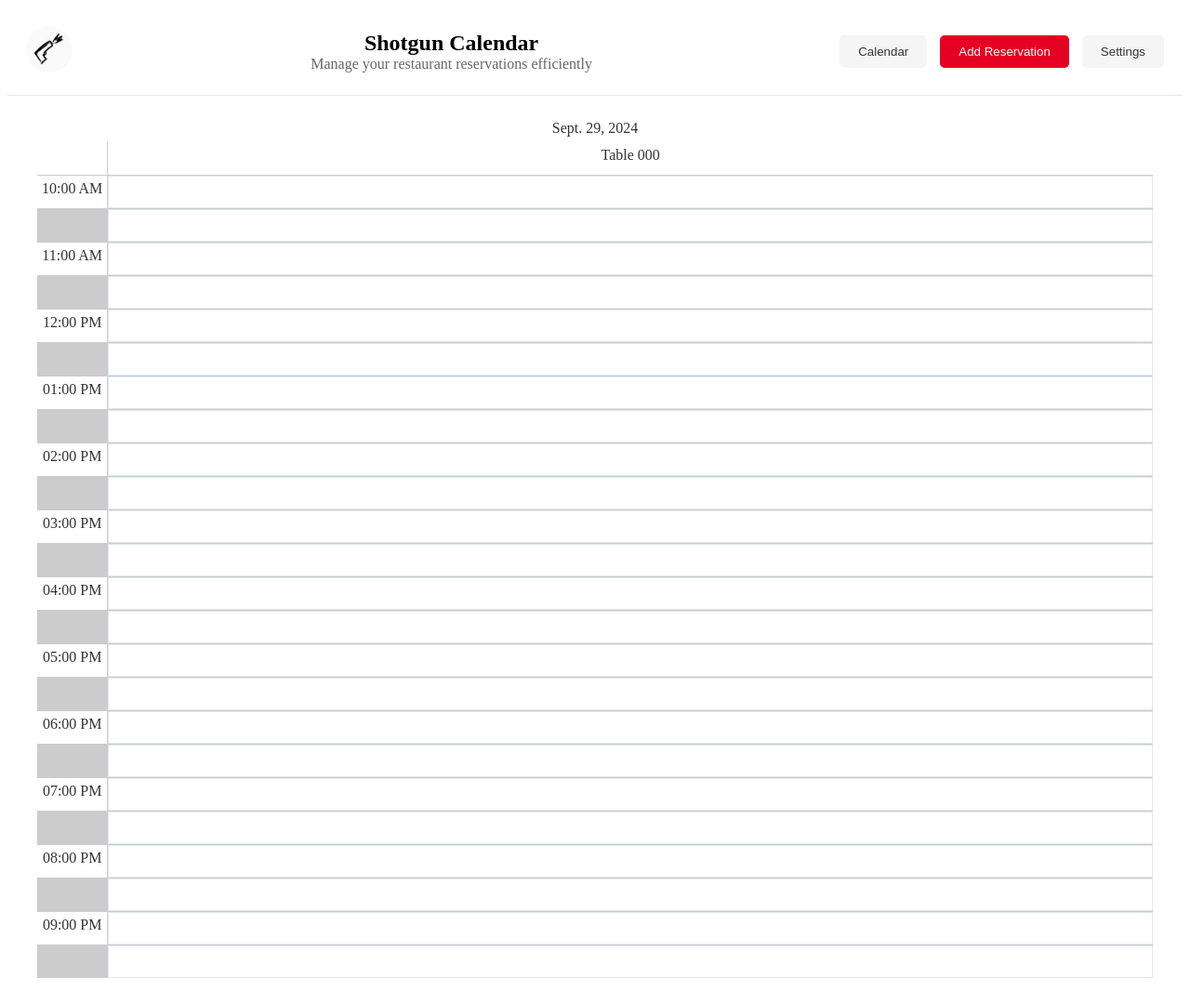
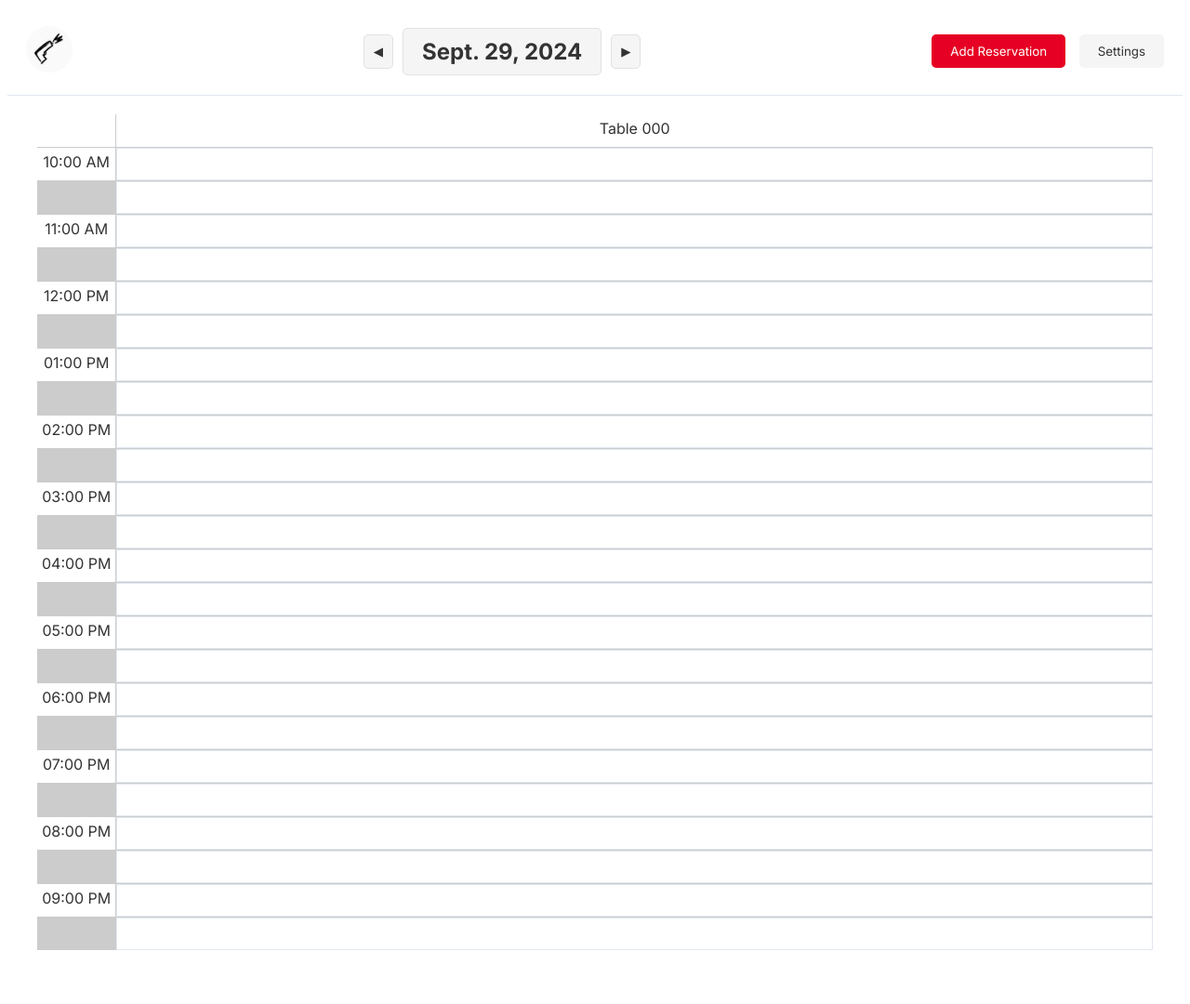
Before and after one commit to hejijunhao/shotgun, a Django app: page /calendar/ in a window 1280 px wide. Shown: the whole page at 93% size. After the commit the page ends 1022 px from the top, so only its background shows below. Run offline with Django 5.2, Linux system fonts and the light colour scheme; tables that the repository leaves empty hold one stand-in row (values such as "Sample post").

Commit message:
Fixed calendar view designs

```diff
--- a/reservations/static/reservations/styles.css
+++ b/reservations/static/reservations/styles.css
@@ -114,3 +114,36 @@
 .empty-time-cell {
     visibility: hidden; /* Ensures empty cells take up space but are invisible */
 }
+
+body {
+    font-family: 'Inter', sans-serif;
+}
+
+.header-title, .header-subtext, .primary-action, .secondary-action {
+    font-family: 'Inter', sans-serif;
+}
+
+.date-navigation-container {
+    display: flex;
+    justify-content: center;
+    align-items: center;
+    gap: 10px; /* Space between arrows and date */
+}
+
+.selected-date {
+    background-color: #f5f5f5; /* Same as the 'Settings' button */
+    color: #333;
+    padding: 10px 20px;
+    border-radius: 5px;
+    border: 1px solid #e2e2e2; /* Matches the 'Settings' button border */
+    font-size: 1.5rem; /* Slightly larger font for emphasis */
+    font-weight: bold;
+}
+
+.date-nav-arrow {
+    background-color: #f5f5f5; /* Same as the box */
+    color: #333;
+    padding: 10px;
+    border-radius: 5px;
+    border: 1px solid #e2e2e2; /* Matches border style */
+}
--- a/reservations/templates/reservations/restaurant_calendar.html
+++ b/reservations/templates/reservations/restaurant_calendar.html
@@ -3,6 +3,7 @@
 <html lang="en">
 <head>
     <meta charset="UTF-8">
+    <link href="https://fonts.googleapis.com/css2?family=Inter:wght@300;400;500;600;700&display=swap" rel="stylesheet">
     <meta name="viewport" content="width=device-width, initial-scale=1.0">
     <title>Shotgun</title>
     <!-- Main styles for the calendar -->
@@ -19,15 +20,20 @@
         <img src="{% static 'reservations/AppIcon.png' %}" alt="Logo" class="header-logo">
     </div>
 
-    <!-- Title and Subtext -->
-    <div class="header-content">
-        <h1 class="header-title">Shotgun Calendar</h1>
-        <p class="header-subtext">Manage your restaurant reservations efficiently</p>
+    <!-- Date Navigation Section -->
+    <div class="date-navigation-container">
+        <!-- Left Arrow -->
+        <button id="prevDay" class="date-nav-arrow">&#9664;</button>
+
+        <!-- Selected Date -->
+        <span class="selected-date">{{ selected_date }}</span>
+
+        <!-- Right Arrow -->
+        <button id="nextDay" class="date-nav-arrow">&#9654;</button>
     </div>
 
-    <!-- Action Buttons (Optional) -->
+    <!-- Action Buttons -->
     <div class="header-actions">
-        <button class="calendar-action">Calendar</button>
         <button class="primary-action">Add Reservation</button>
         <button class="secondary-action">Settings</button>
     </div>
@@ -35,22 +41,6 @@
 
 <!-- Main Content Section (Calendar) -->
 <div class="container">
-    <div class="text-center mb-6">
-        <!-- Left Arrow -->
-        <button id="prevDay" class="arrow" style="cursor: pointer;">&#9664;</button>
-        <!-- Sub-heading with clickable date -->
-        <span id="subheading-date" class="text-2xl font-medium cursor-pointer">{{ selected_date }}</span>
-        <!-- Right Arrow -->
-        <button id="nextDay" class="arrow" style="cursor: pointer;">&#9654;</button>
-    </div>
-
-    <!-- Date Picker Form (hidden initially, opened when date is clicked) -->
-    <form id="datePickerForm" method="get" action="{% url 'restaurant_calendar' %}" class="text-center mb-4" style="display:none;">
-        <label for="date">Select Date:</label>
-        <input type="date" id="date" name="date" value="{{ selected_date }}">
-        <button type="submit">Go</button>
-    </form>
-
     <div class="grid" id="calendarGrid">
         <!-- The grid will be populated by JavaScript -->
     </div>
@@ -93,23 +83,21 @@
     const calendarGrid = document.getElementById('calendarGrid');
     const prevDayButton = document.getElementById('prevDay');
     const nextDayButton = document.getElementById('nextDay');
-    const dateSpan = document.getElementById('subheading-date');
-    const datePickerForm = document.getElementById('datePickerForm');
+    const dateSpan = document.querySelector('.selected-date'); // Corrected ID selector
+
+    console.log("Tables:", tables);
+    console.log("Time Slots:", timeSlots);
+    console.log("Reservations:", reservations);
 
     // Centralize the date and arrows horizontally
-    document.querySelector('.text-center').style.display = 'flex';
-    document.querySelector('.text-center').style.justifyContent = 'center';
-    document.querySelector('.text-center').style.alignItems = 'center';
-    document.querySelector('.text-center').style.gap = '20px';
+    document.querySelector('.date-navigation-container').style.display = 'flex';
+    document.querySelector('.date-navigation-container').style.justifyContent = 'center';
+    document.querySelector('.date-navigation-container').style.alignItems = 'center';
+    document.querySelector('.date-navigation-container').style.gap = '10px';
 
     // Event listeners to change the date
     prevDayButton.addEventListener('click', () => changeDate(-1));
     nextDayButton.addEventListener('click', () => changeDate(1));
-
-    // Make the date clickable to open the calendar date picker
-    dateSpan.addEventListener('click', () => {
-        datePickerForm.style.display = 'block';
-    });
 
     // Function to change the date
     function changeDate(days) {
@@ -120,7 +108,7 @@
     }
 
     // Populating the calendar grid
-    calendarGrid.style.gridTemplateColumns = `auto repeat(${tables.length}, 1fr)`;
+    calendarGrid.style.gridTemplateColumns = `auto repeat(${tables.length}, minmax(100px, 1fr))`; // Updated grid
 
     // Table Headers
     const emptyHeader = document.createElement('div');
@@ -283,7 +271,6 @@
         // Initial render of the calendar
         renderCalendar();
     });
-
 </script>
 
 </body>
```
Lines whose indentation alone changed are shown as unchanged.
